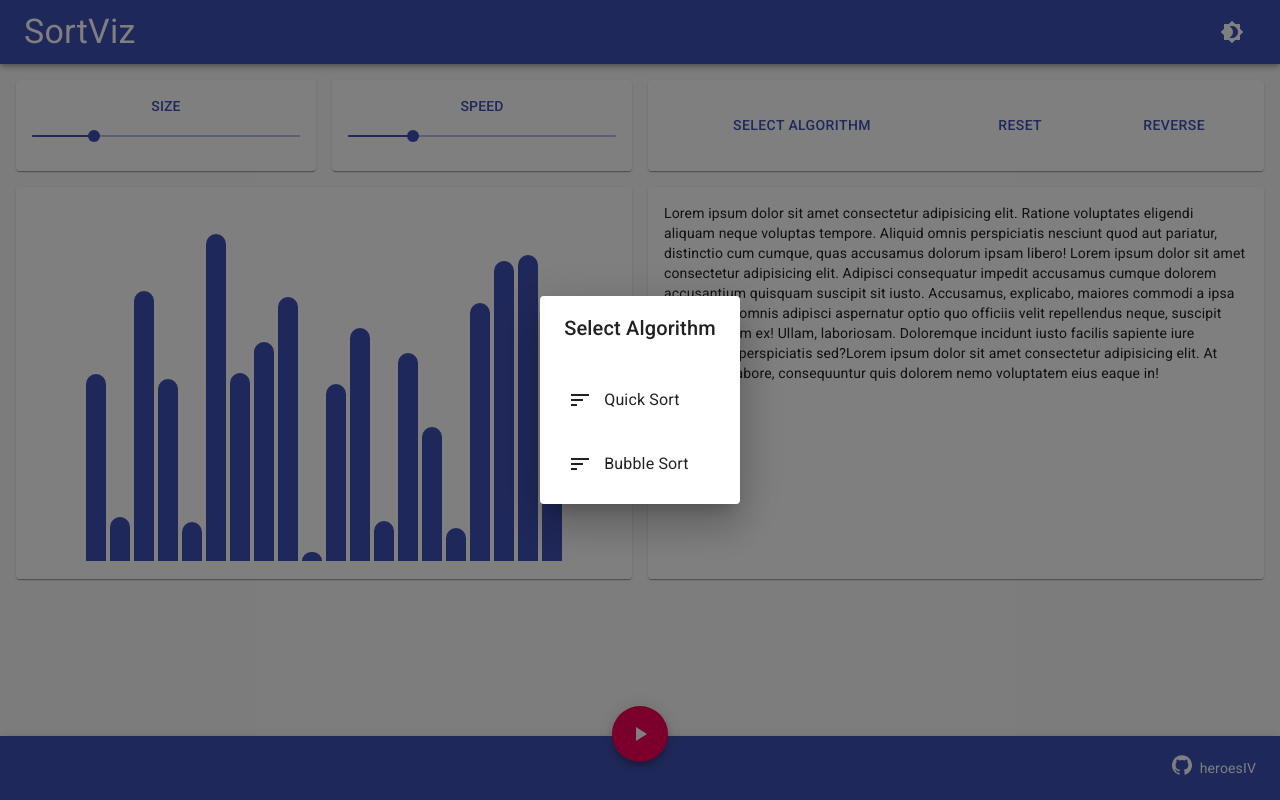
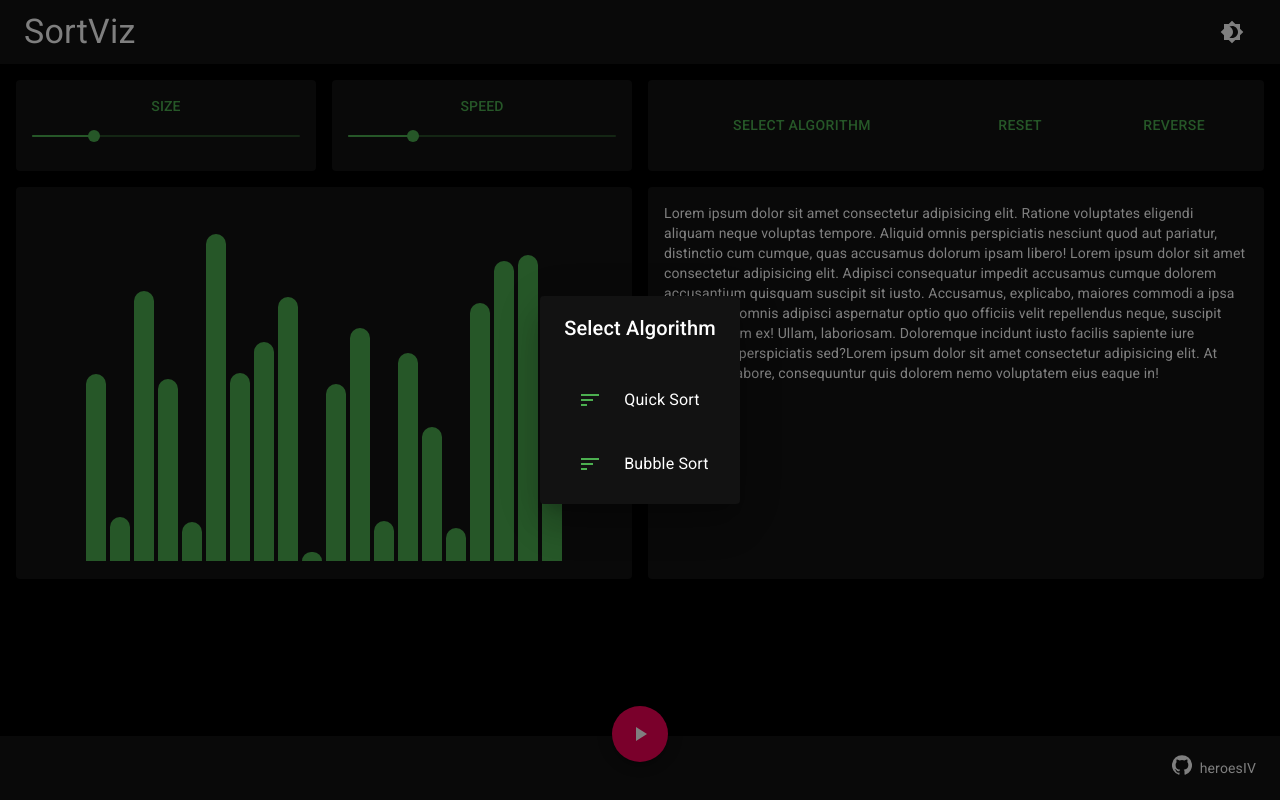
Before and after one commit to heroesIV/SortViz, a React (Create React App) app: page / in a window 1280 px wide. Both pictures are taken after a click on the button "SELECT ALGORITHM". Built offline with nearby package versions, Linux system fonts and the light colour scheme.

Commit message:
Algo Dialog finishing touches

```diff
--- a/src/DataContext.js
+++ b/src/DataContext.js
@@ -15,7 +15,7 @@ export function DataProvider(props) {
 
   const [algo, setAlgo] = useState("");
 
-  const [darkMode, setDarkMode] = useState(false);
+  const [darkMode, setDarkMode] = useState(true);
 
   return (
     <DataContext.Provider
--- a/src/components/AlgoDialog.js
+++ b/src/components/AlgoDialog.js
@@ -12,10 +12,10 @@ import { blue } from "@material-ui/core/colors";
 
 const algorithms = ["Quick Sort", "Bubble Sort"];
 
-const useStyles = makeStyles(() => ({
+const useStyles = makeStyles((theme) => ({
   avatar: {
-    backgroundColor: blue[100],
-    color: blue[600],
+    // backgroundColor: theme.palette.primary.light,
+    margin: "0 10px 0 10px",
   },
 }));
 
@@ -40,20 +40,20 @@ export default function AlgoDialog(props) {
     >
       <DialogTitle id="simple-dialog-title">Select Algorithm</DialogTitle>
       <List>
-        {algorithms.map((algorithms) => (
+        {algorithms.map((algorithm) => (
           <ListItem
             button
-            onClick={() => handleListItemClick(algorithms)}
-            key={algorithms}
+            onClick={() => handleListItemClick(algorithm)}
+            key={algorithm}
           >
             <IconButton
-              className={classes.menuButton}
-              color="inherit"
+              className={classes.avatar}
+              color="primary"
               aria-label="menu"
             >
               <SortIcon />
             </IconButton>
-            <ListItemText primary={algorithms} />
+            <ListItemText primary={algorithm} />
           </ListItem>
         ))}
       </List>
```
